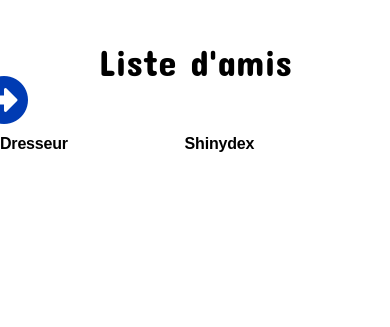
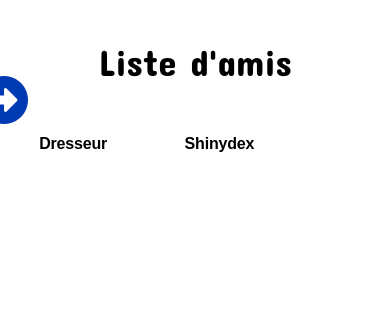
Before and after one commit to Flozerty/ShinyQuest, a Symfony app: template templates/amis/index.html.twig in a window 390 px wide. Shown: the part 80-407 px from the top of the page. Run offline with Twig, Linux system fonts and the light colour scheme; the template is opened without the code that fills it, so the values that code supplies are empty; some libraries are stand-ins or nearby versions; some web fonts are replaced.

Commit message:
fix justify content responsive on friends list

```diff
--- a/public/css/amis.css
+++ b/public/css/amis.css
@@ -215,7 +215,11 @@ figure {
   }
 }
 
-@media screen and (max-width: 700px) {}
+@media screen and (max-width: 700px) {
+  .profil-dresseur {
+    justify-content: center;
+  }
+}
 
 @media screen and (min-width: 500px) {
   .profil-dresseur {
```
